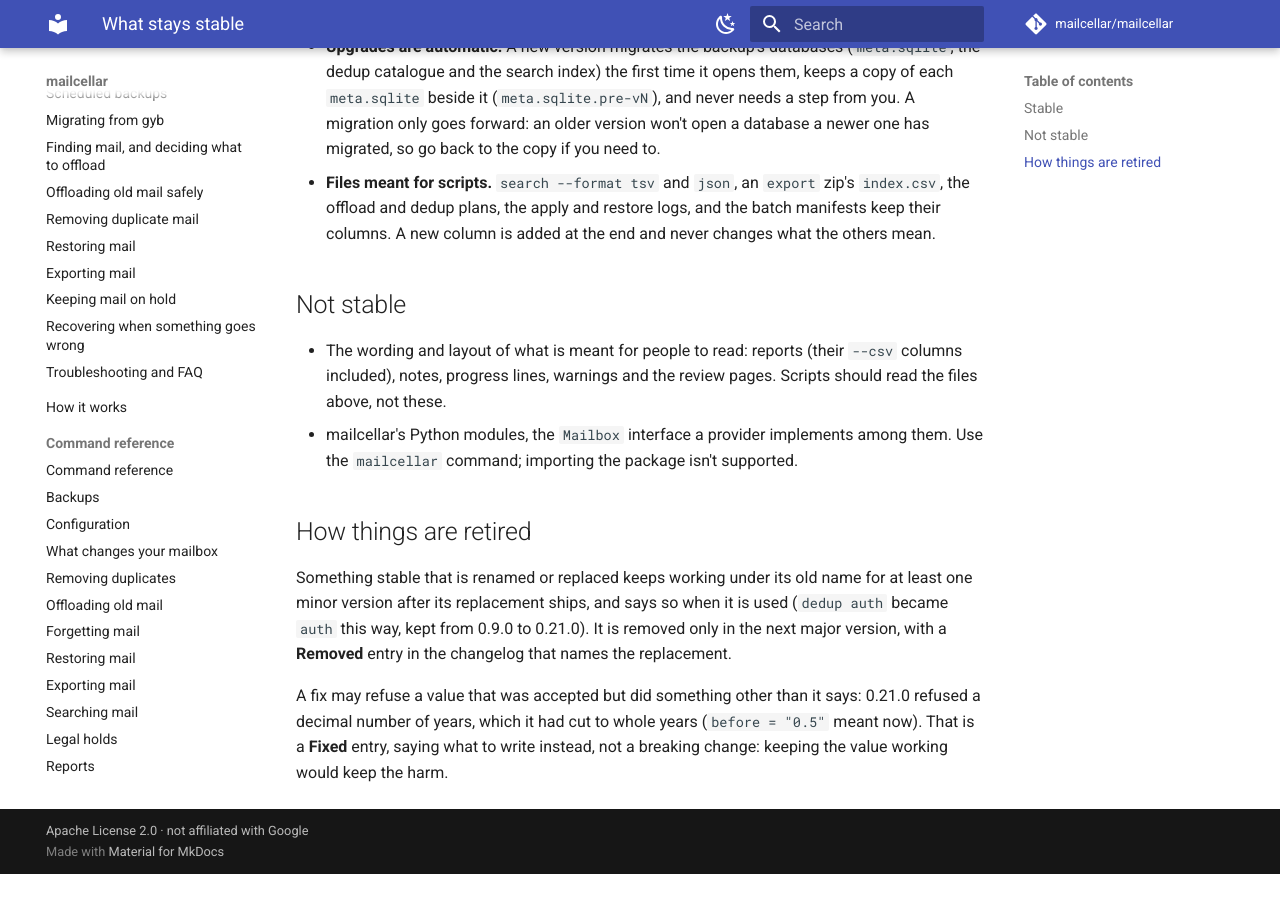
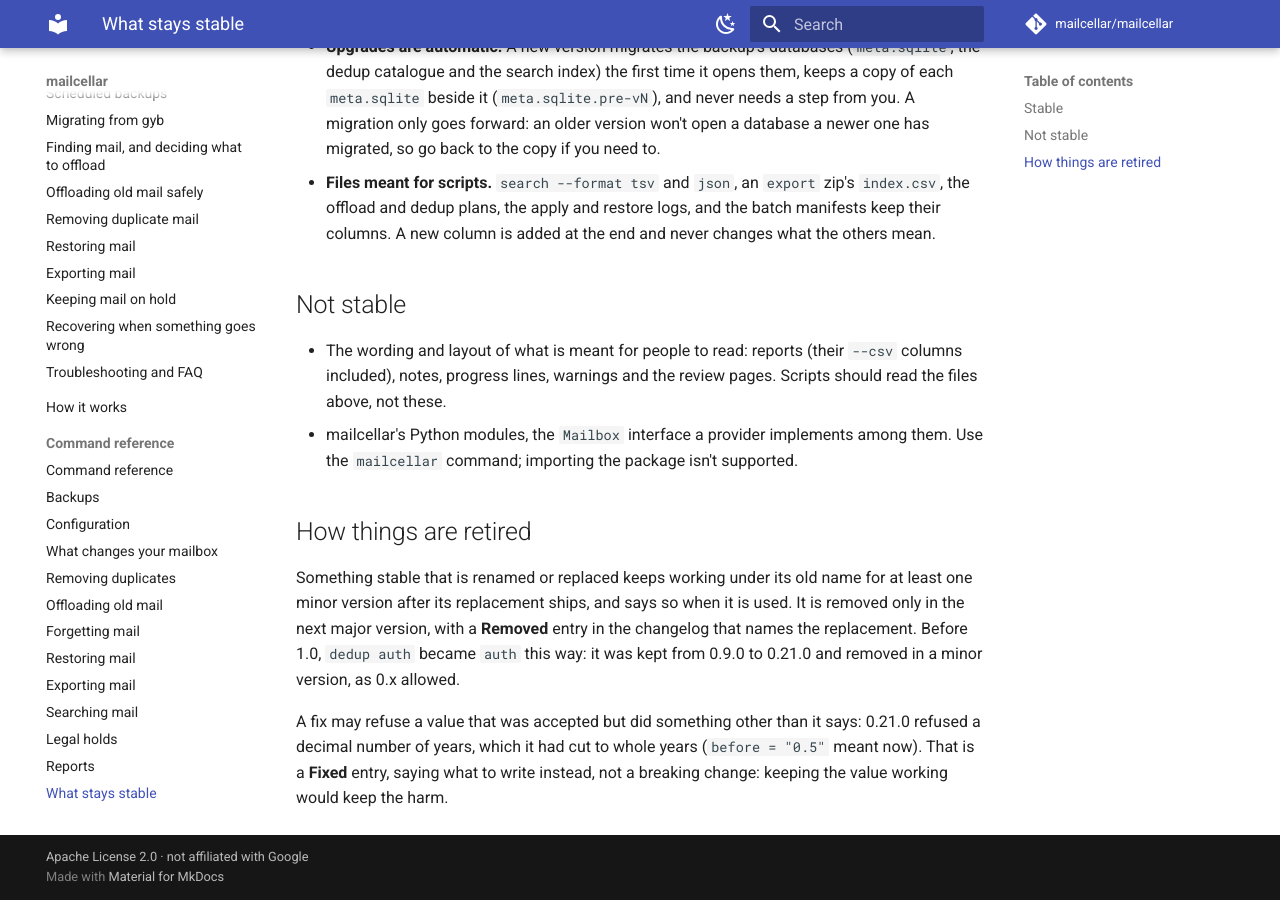
Before and after one commit to mailcellar/mailcellar, an MkDocs documentation site: the page built from docs/reference/stability.md, in a window 1280 px wide and 900 px high, scrolled down 763 px. Built offline with MkDocs 1.6.1 and Material for MkDocs 9.7.7, drawn with Linux system fonts in a browser that asks for light colours; comment, search, counter and statistics services are not loaded; before the commit the page ends 1637 px from its top, so only the background shows below that.

Commit message:
fix(dedup): never drop a column when upgrading a log
upgrade_log rewrote a log to the current columns with extrasaction
"ignore", so a column the current list lacks was dropped with its
values. Since write_apply_log calls it on every write, a log still
headed gmail_id would have lost its IDs on any path that didn't first
stop at log_state. It now stops, naming the columns, and changes
nothing. Offload, dedup and restore logs all go through it.

Also from review: the changelog's upgrade note says apply stops at an
un-renamed log (it doesn't lose IDs, as the note said), the stability
page's retirement rule no longer has its example contradict it, and
three comments name rows' id rather than gmail_id.

Checked: ruff, pytest and the strict docs build pass; the real dedup,
offload and restore logs have no column the current lists lack.

Co-Authored-By: Claude Opus 5.5 <noreply@anthropic.com>

```diff
--- a/docs/reference/stability.md
+++ b/docs/reference/stability.md
@@ -55,10 +55,10 @@ says so under **Changed** or **Removed**.
 
 Something stable that is renamed or replaced keeps working under its old
 name for at least one minor version after its replacement ships, and says
-so when it is used (`dedup auth` became `auth` this way, kept from 0.9.0
-to 0.21.0). It is removed
-only in the next major version, with a **Removed** entry in the changelog
-that names the replacement.
+so when it is used. It is removed only in the next major version, with a
+**Removed** entry in the changelog that names the replacement. Before 1.0,
+`dedup auth` became `auth` this way: it was kept from 0.9.0 to 0.21.0 and
+removed in a minor version, as 0.x allowed.
 
 A fix may refuse a value that was accepted but did something other than
 it says: 0.21.0 refused a decimal number of years, which it had cut to
```
Also changed, not shown: CHANGELOG.md (+4 -5 lines), 3 other files.
